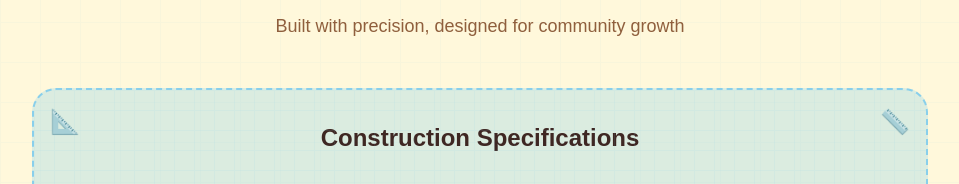
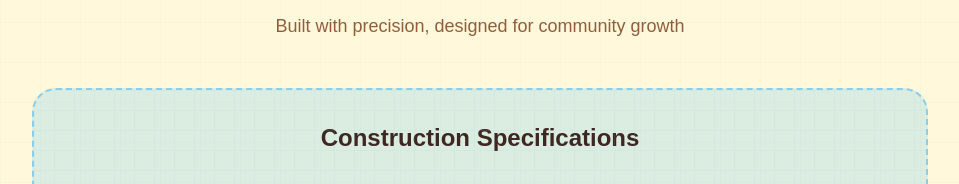
Before and after one commit to pycogram/horsePi-meme-website, a React (Vite) app: page / in a window 1280 px wide. Shown: the part 2874-3058 px from the top of the page, without its empty margins (160-1119 px from the left). Built offline with nearby package versions, Linux system fonts and the light colour scheme; the HTML template or start-up script is replaced by a standard one.

Commit message:
removed unnessary icons

```diff
--- a/src/components/Footer.tsx
+++ b/src/components/Footer.tsx
@@ -118,10 +118,10 @@ const Footer = () => {
         {/* Bottom bar */}
         <div className="flex flex-col sm:flex-row items-center justify-between gap-4 text-sm opacity-80">
           <p className="flex items-center gap-2">
-            Built with <Heart className="w-4 h-4 text-destructive" /> by the HorsePi Community
+            Built with for HorsePi Community
           </p>
           <div className="flex items-center gap-4">
-            <span>© 2024 HorsePi</span>
+            <span>© 2026 HorsePi</span>
             <span>•</span>
             <span className="flex items-center gap-1">
               <span className="text-lg">⛓️</span>
--- a/src/components/TokenomicsSection.tsx
+++ b/src/components/TokenomicsSection.tsx
@@ -55,8 +55,6 @@ const TokenomicsSection = () => {
             {/* Blueprint Card */}
             <div className="blueprint-card relative overflow-hidden rounded-3xl p-6 sm:p-8">
               {/* Corner decorations */}
-              <div className="absolute top-4 left-4 text-accent text-2xl">📐</div>
-              <div className="absolute top-4 right-4 text-accent text-2xl">📏</div>
 
               <h3 className="font-display text-2xl font-bold text-center mb-8 text-foreground">
                 Construction Specifications
```
